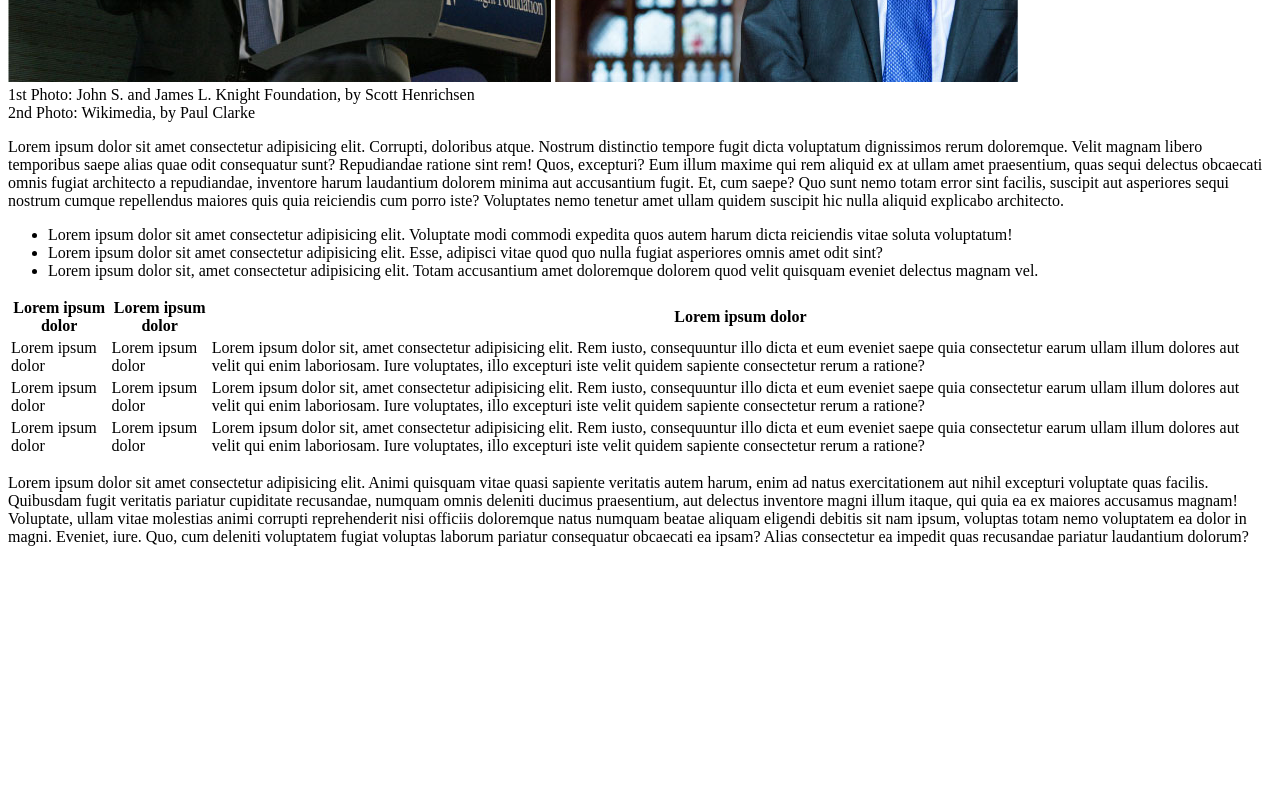
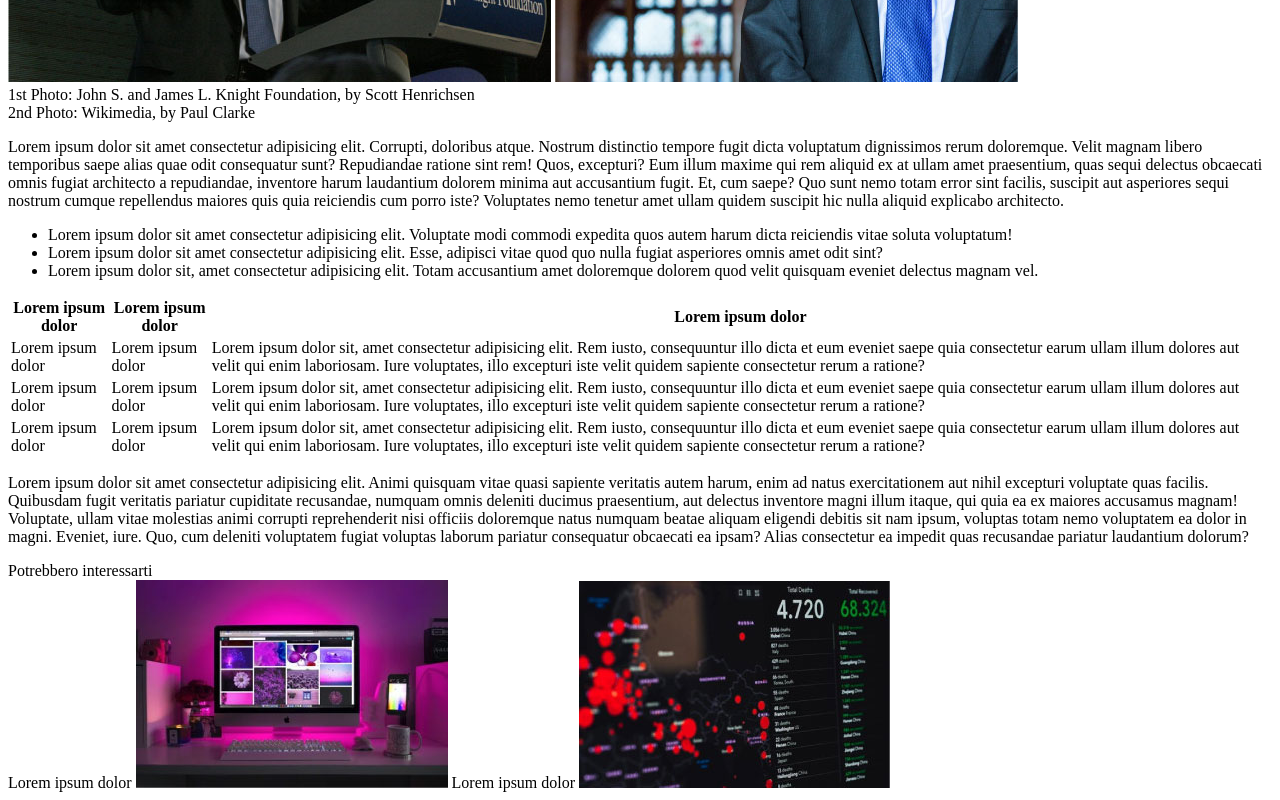
Before and after one commit to lorenzo-guerrini/html-css-booleaner, a plain HTML site: page index.html in a window 1280 px wide. Shown: the part 729-1529 px from the top of the page. Before the commit the page ends 1291 px from the top, so only its background shows below. Drawn offline with Linux system fonts and the light colour scheme.

Commit message:
Scritto codice footer

```diff
--- a/index.html
+++ b/index.html
@@ -74,5 +74,15 @@
 
         </section>
     </main>
+
+    <footer>
+        <div>Potrebbero interessarti</div>
+        <div>
+            Lorem ipsum dolor
+            <img src="img/monitor.jpg" alt="Monitor">
+            Lorem ipsum dolor
+            <img src="img/graph.jpg" alt="Grafico">
+        </div>
+    </footer>
 </body>
 </html>
```
